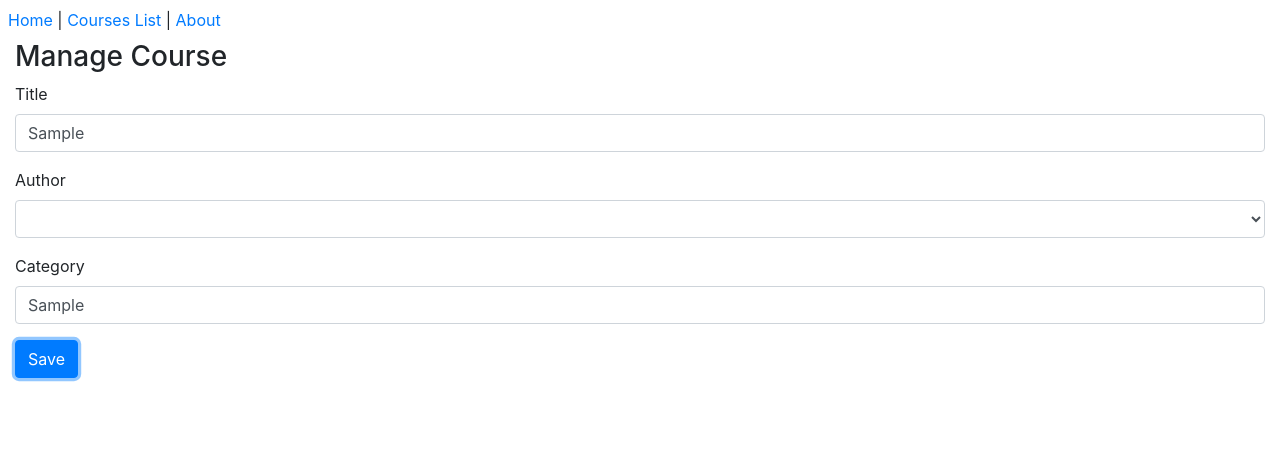
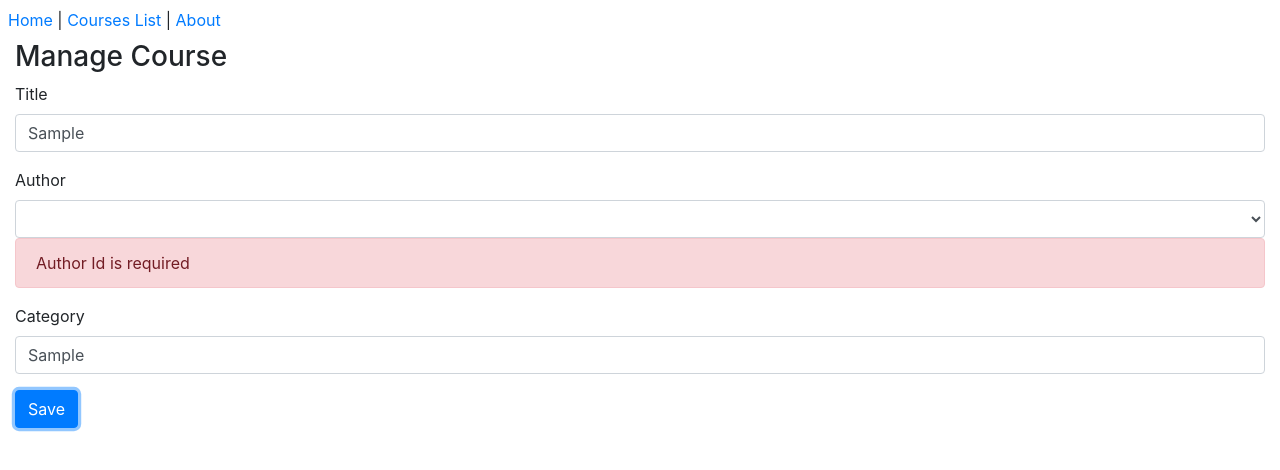
Before and after one commit to Dev3Thoughts/react-flux, a React (Create React App) app: page /course in a window 1280 px wide. Both pictures are taken after typing "Sample", "Sample" into the empty fields and a click on the input "Save". Shown: the top 470 px of the page. Built offline with nearby package versions, Linux system fonts and the light colour scheme; no server answers.

Commit message:
error form handling

```diff
--- a/src/components/CourseForm.jsx
+++ b/src/components/CourseForm.jsx
@@ -11,6 +11,7 @@
         className="form-control"
         onChange={props.onChange}
         value={props.course.title}
+        error={props.errors.title}
       />
 
       <div className="form-group">
@@ -21,6 +22,7 @@
             name="authorId"
             className="form-control"
             onChange={props.onChange}
+            error={props.errors.authorId}
             value={props.course.authorId || ""}
           >
             <option value="" />
@@ -28,6 +30,9 @@
             <option value="2">Scott Allen</option>
           </select>
         </div>
+        {props.errors.authorId && (
+          <div className="alert alert-danger">{props.errors.authorId}</div>
+        )}
       </div>
 
       <TextInput
@@ -35,6 +40,7 @@
         name="category"
         label="Category"
         onChange={props.onChange}
+        error={props.errors.category}
         value={props.course.category}
       />
 
--- a/src/components/ManageCoursePage.jsx
+++ b/src/components/ManageCoursePage.jsx
@@ -3,6 +3,8 @@
 import * as courseApi from "../api/courseApi"
 import { toast } from "react-toastify"
 function ManageCoursePage(props) {
+  const [errors, setErrors] = useState({})
+
   const [course, setCourse] = useState({
     id: null,
     slug: "",
@@ -20,8 +22,19 @@
     setCourse(updatedCourse)
   }
 
+  function formIsValid() {
+    const _errors = {}
+    if (!course.title) _errors.title = "Title is required"
+    if (!course.category) _errors.category = "Category is required"
+    if (!course.authorId) _errors.authorId = "Author Id is required"
+    setErrors(_errors)
+    // Form is valid if the errors object has no properties
+    return Object.keys(_errors).length === 0
+  }
+
   function handelSubmit(event) {
     event.preventDefault()
+    if (!formIsValid()) return
     courseApi.saveCourse(course).then(() => {
       props.history.push("/courses")
       toast.success("Course saved.")
@@ -32,6 +45,7 @@
     <>
       <h3>Manage Course</h3>
       <CourseForm
+        errors={errors}
         course={course}
         onChange={handleChange}
         onSubmit={handelSubmit}
```
